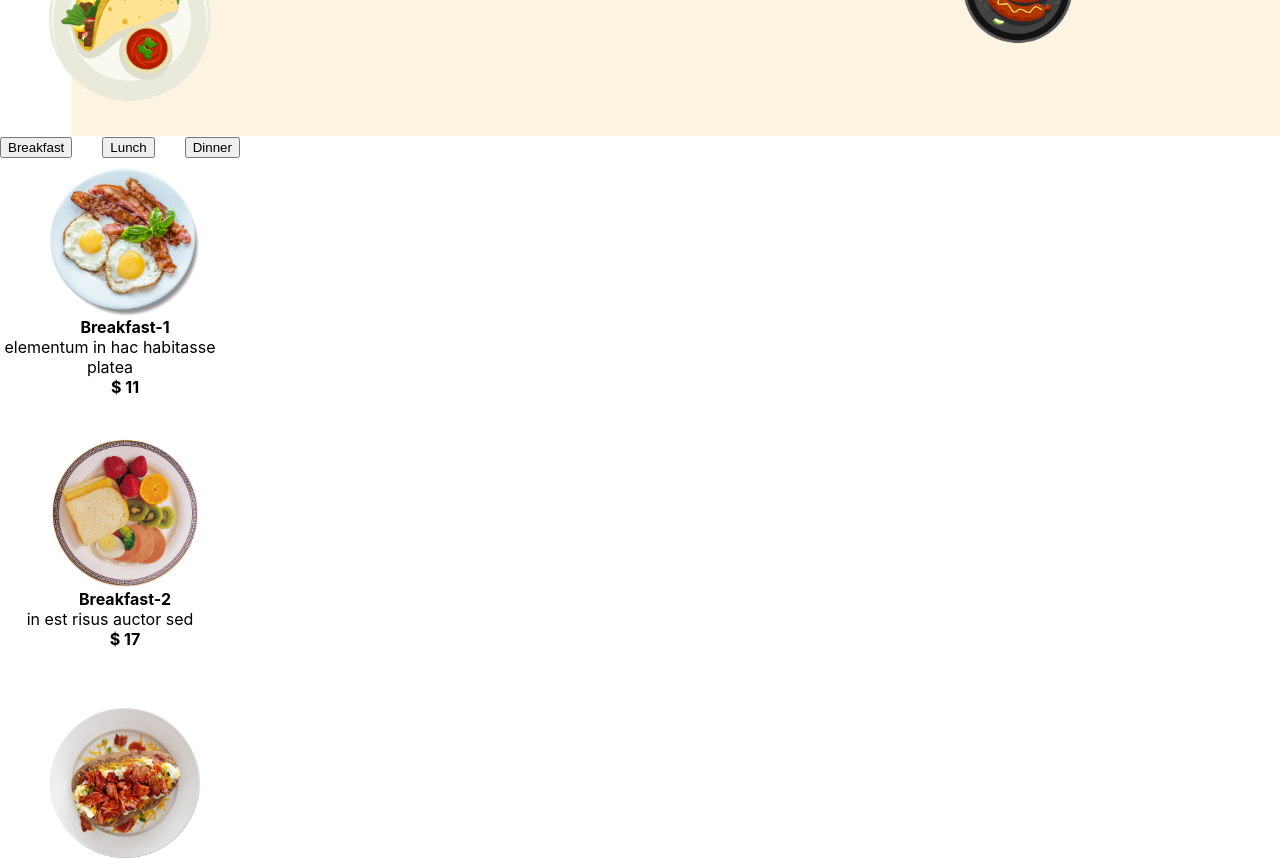
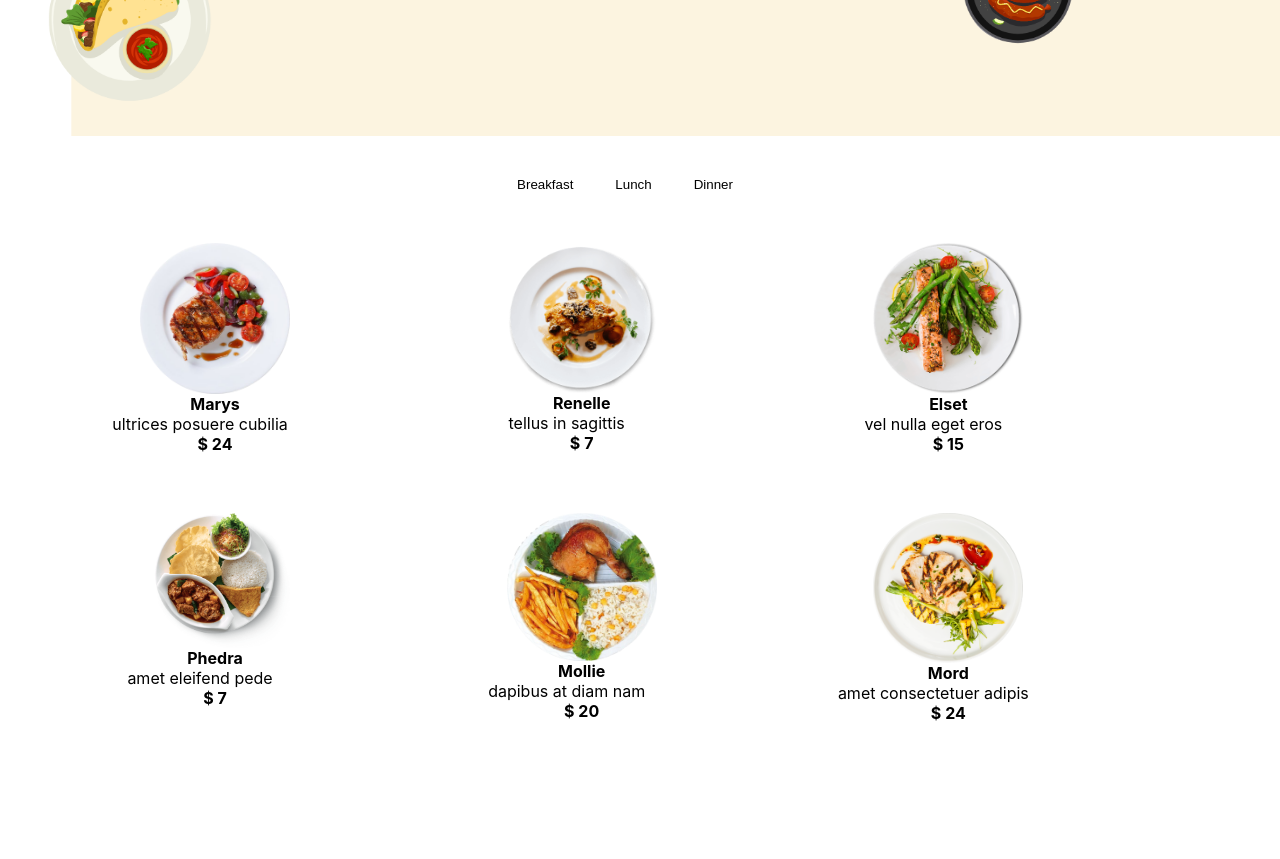
Before and after one commit to sshatil/hot-onion--restaurant, a React (Create React App) app: page / in a window 1280 px wide. Shown: the part 420-1279 px from the top of the page. After the commit the page ends 1223 px from the top, so only its background shows below. Built offline with nearby package versions, Linux system fonts and the light colour scheme.

Commit message:
load lunch item in home page

```diff
--- a/src/components/AllItems/AllItems.css
+++ b/src/components/AllItems/AllItems.css
@@ -9,10 +9,10 @@
     box-shadow: 1px 1px 15px lightgrey;
     cursor: pointer;
 }
-.all-items img {
+.items img {
     width: 150px;
 }
-.all-items p {
+.items p {
     text-align: center;
 }
 .items {
--- /dev/null
+++ b/src/components/FoodCategory/FoodCategory.css
@@ -0,0 +1,14 @@
+.food-category {
+    display: flex;
+    justify-content: center;
+    margin-top: 40px;
+}
+.food-category button {
+    border: none;
+    background-color: white;
+    font-weight: 500;
+}
+.food-category button:hover {
+    color: red;
+    border-bottom: 2px solid red;
+}
--- a/src/components/FoodCategory/FoodCategory.js
+++ b/src/components/FoodCategory/FoodCategory.js
@@ -1,8 +1,9 @@
 import React from 'react'
+import "./FoodCategory.css"
 
 const FoodCategory = ({filter}) => {
     return (
-      <div>
+      <div className="food-category">
         <button onClick={() => filter("Breakfast")}>Breakfast</button>
         <button onClick={() => filter("Lunch")}>Lunch</button>
         <button onClick={() => filter("Dinner")}>Dinner</button>
--- /dev/null
+++ b/src/components/FoodItems/FoodItems.css
@@ -0,0 +1,5 @@
+.food-container {
+    display: grid;
+    grid-template-columns: repeat(3, 1fr);
+    margin: 40px 90px 30px 90px;
+}
--- a/src/components/FoodItems/FoodItems.js
+++ b/src/components/FoodItems/FoodItems.js
@@ -2,19 +2,27 @@ import React, { useState } from 'react'
 import data from "../../fakeData/data"
 import AllItems from '../AllItems/AllItems'
 import FoodCategory from '../FoodCategory/FoodCategory'
+import './FoodItems.css'
 
 const FoodItems = () => {
-    const [foodItems, setFoodItems] = useState(data)
+    const lunch = data.slice(6, 12)
+    const [foodItems, setFoodItems] = useState(lunch)
     const filter = (foodType) => {
         const filterData = data.filter((item) => item.type === foodType);
+        if (filterData){
+
+        }
         setFoodItems(filterData)
     }
     return (
       <div>
         <FoodCategory filter={filter} />
-        {foodItems.map((foodItem) => (
-          <AllItems foodItem={foodItem}></AllItems>
-        ))}
+        <div className="food-container">
+          {foodItems.map((foodItem) => (
+            <AllItems foodItem={foodItem}></AllItems>
+          ))}
+        </div>
+
         {/* <AllItems foodItems={foodItems}/> */}
       </div>
     );
```
Also changed, not shown: 1 other file (tests, documents, lock files or other folders).
